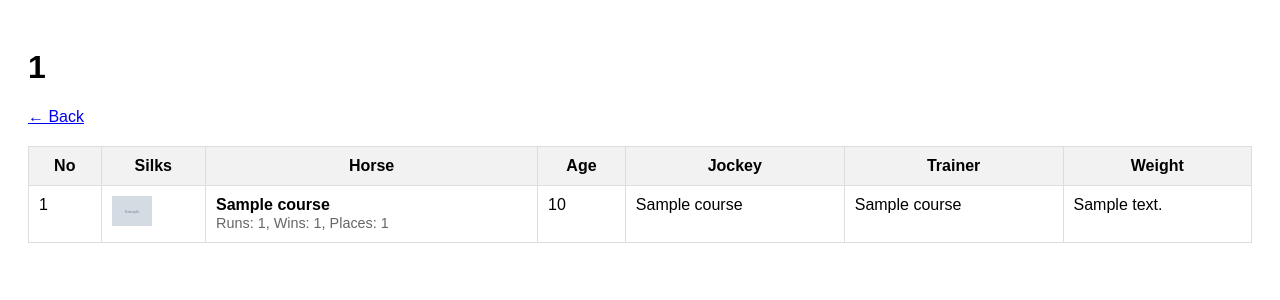
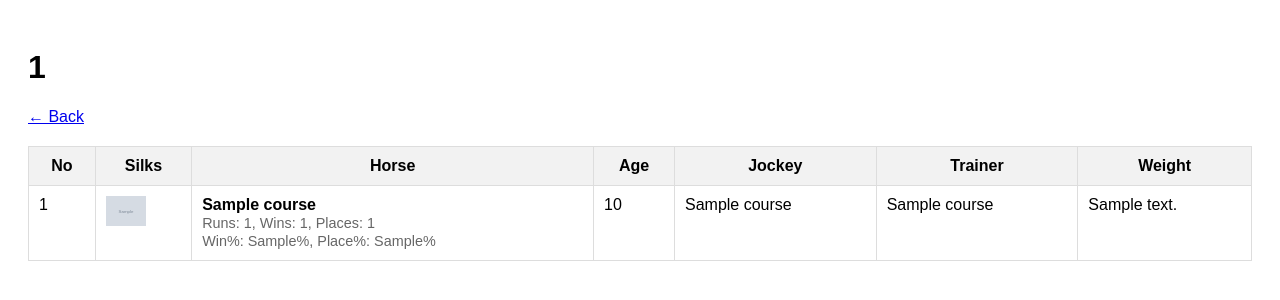
Before and after one commit to ryan-cairns/HorseStatsWebApp, a Django app: page /race/2025/1/1/ in a window 1280 px wide. Shown: the top 300 px of the page. Run offline with Django 5.2, Linux system fonts and the light colour scheme; tables that the repository leaves empty hold one stand-in row (values such as "Sample post"); grey boxes marked "Sample" are stand-in pictures; a database or web service that is not in the repository returns one stand-in record (values such as "Sample title"); data that the repository does not hold is empty.

Commit message:
added win rate and place rate. fixed rare error when race names contain  '/'

```diff
--- a/horseapp/templates/horseapp/race_detail.html
+++ b/horseapp/templates/horseapp/race_detail.html
@@ -75,9 +75,13 @@
     <td>
       <strong>{{ r.racehorseName }}</strong><br />
       <span class="small-text">
-              Runs: {{ r.horse_stats.0.totalRuns }},
-              Wins: {{ r.horse_stats.0.totalWins }},
-              Places: {{ r.horse_stats.0.totalPlaces }}
+        {# Check if horse_stats exists (and is a dictionary with expected keys) #}
+        {% if r.horse_stats %}
+          Runs: {{ r.horse_stats.totalRuns }}, Wins: {{ r.horse_stats.totalWins }}, Places: {{ r.horse_stats.totalPlaces }}<br />
+          Win%: {{ r.horse_stats.win_pct }}%, Place%: {{ r.horse_stats.place_pct }}%
+        {% else %}
+          Stats not available for this horse.
+        {% endif %}
       </span>
     </td>
     <td>{{ r.ageYears }}</td>
--- a/horseapp/urls.py
+++ b/horseapp/urls.py
@@ -1,9 +1,9 @@
-from django.urls import path
+from django.urls import path, re_path
 from . import views
 
 urlpatterns = [
     path('', views.index, name='index'),
     path('racecourse/<int:course_id>/<str:fixture_date>/<str:course_name>/', views.racecourse_redirect_to_fixture, name='racecourse_redirect'),
     path('fixtures/<int:year>/<int:fixture_id>/<str:course_name>/', views.fixture_detail, name='fixture_detail'),
-    path('race/<int:year>/<int:race_id>/<str:race_name>/', views.race_detail, name='race_detail'),
+    re_path(r'^race/(?P<year>[0-9]+)/(?P<race_id>[0-9]+)/(?P<race_name>.+)/$', views.race_detail, name='race_detail'),
 ]
--- a/horseapp/views.py
+++ b/horseapp/views.py
@@ -123,7 +123,36 @@ def race_detail(request, year, race_id, race_name):
         return HttpResponse("Unable to fetch race details.", status=500)
 
     for r in runners:
-        r["horse_stats"] = get_horse_stats(r["animalId"])
+        horse_stats_list = get_horse_stats(r["animalId"]) # This returns a list
+
+        # Ensure horse_stats_list is not empty and contains a dictionary
+        if horse_stats_list and len(horse_stats_list) > 0:
+            horse_stats_data = horse_stats_list[0] # Get the dictionary from the list
+
+            total_runs = horse_stats_data.get("totalRuns", 0)
+            total_wins = horse_stats_data.get("totalWins", 0)
+            total_places = horse_stats_data.get("totalPlaces", 0)
+
+            # Calculate Win Percentage
+            # Handle division by zero for total_runs
+            if total_runs > 0:
+                win_pct = (total_wins / total_runs) * 100
+                place_pct = (total_places / total_runs) * 100
+            else:
+                win_pct = 0.0
+                place_pct = 0.0
+
+            # Add these calculated stats directly to the horse_stats_data dictionary
+            # You might want to round them for display purposes
+            horse_stats_data['win_pct'] = round(win_pct, 2)
+            horse_stats_data['place_pct'] = round(place_pct, 2)
+
+            # Re-assign the *modified* dictionary back to r["horse_stats"]
+            # (or you could just add win_pct and place_pct directly to r if preferred)
+            r["horse_stats"] = horse_stats_data # Now r["horse_stats"] is the dictionary itself, not a list
+        else:
+            # If no stats, ensure horse_stats is set to a default or None
+            r["horse_stats"] = None # Or an empty dictionary {} if you prefer
 
     return render(request, "horseapp/race_detail.html", {
         "runners": runners,
```
Lines whose indentation alone changed are shown as unchanged.
